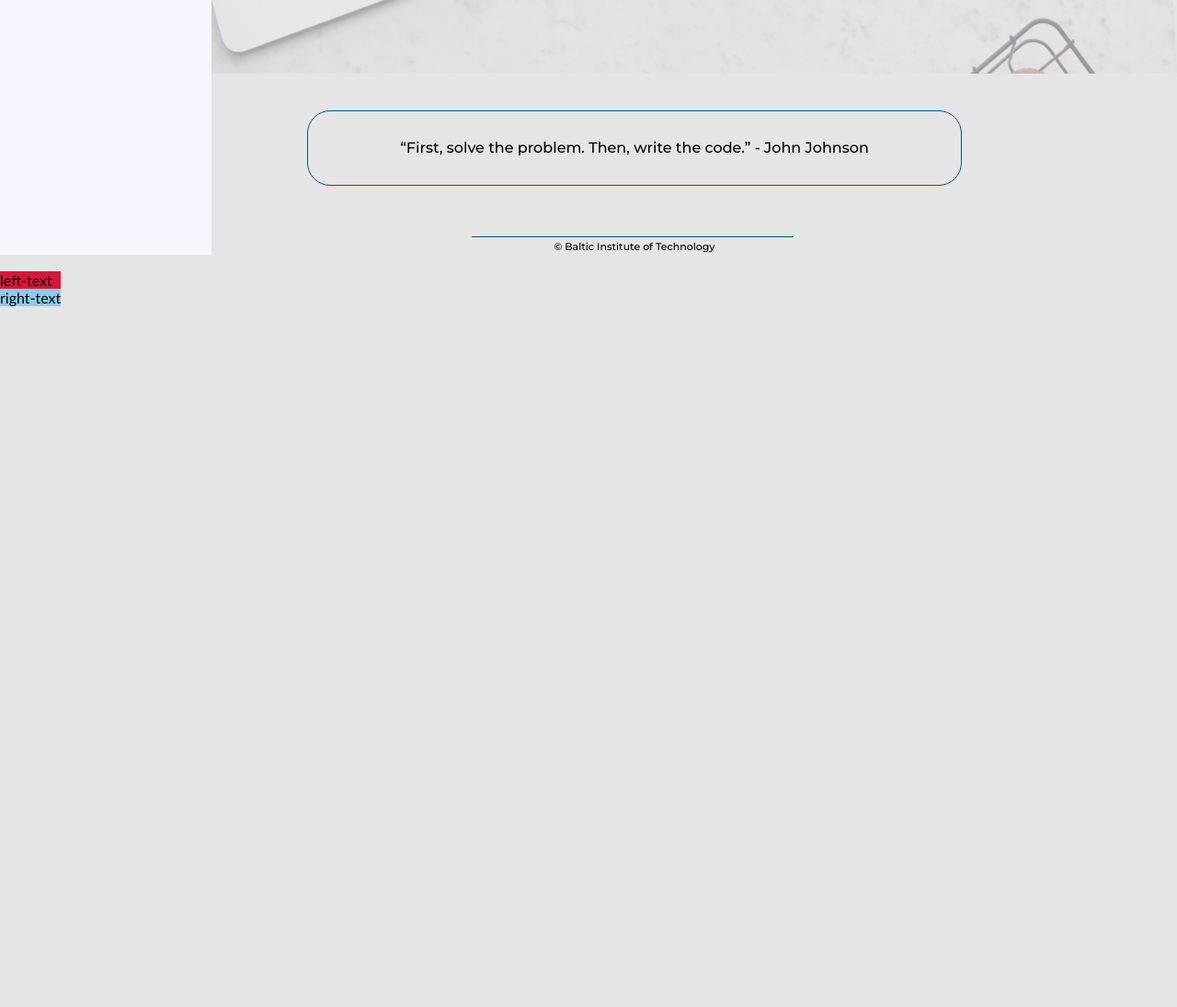
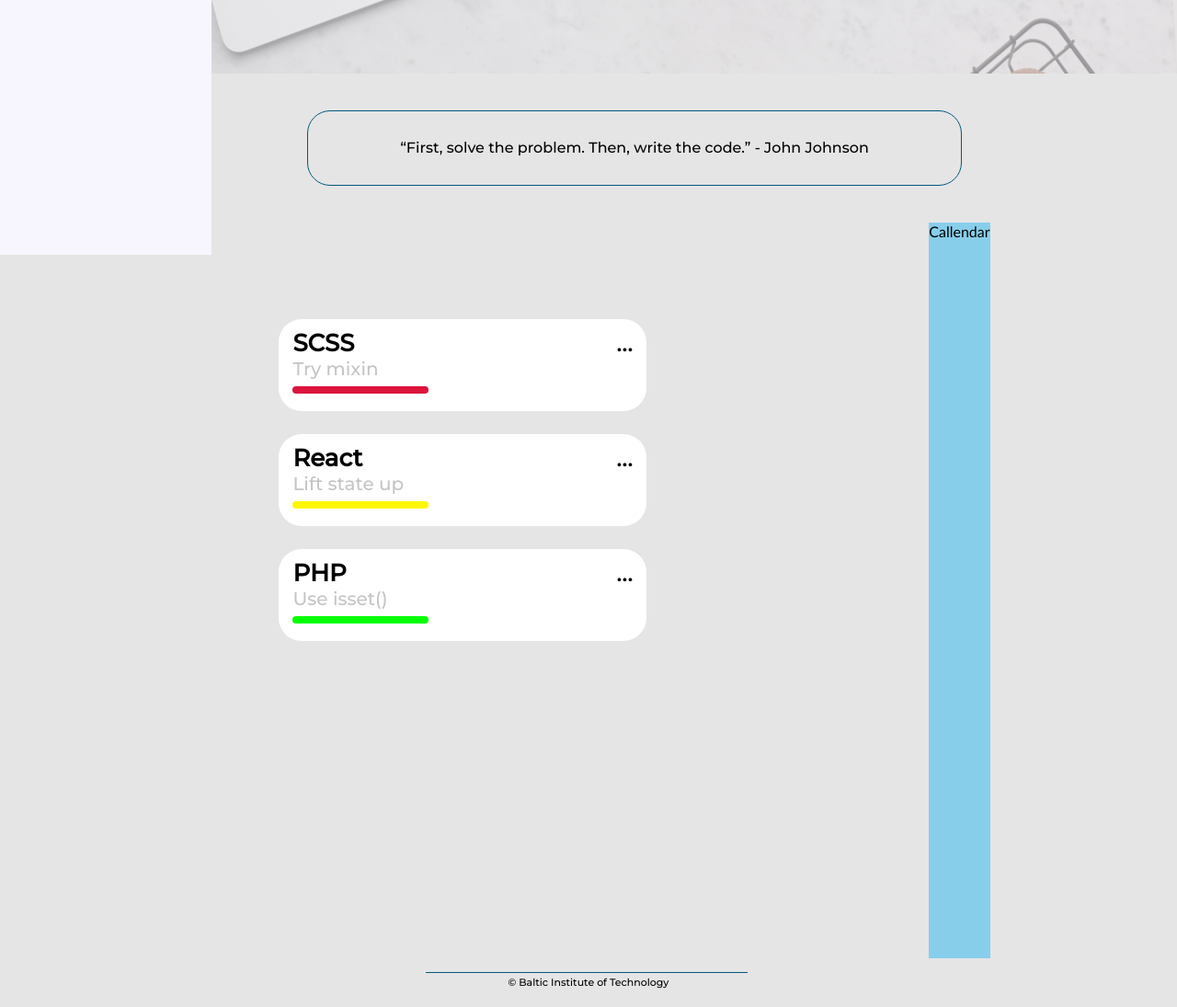
Before and after one commit to zasweted/15-first-friday-challenge, a website: page index.html in a window 1280 px wide. Shown: the part 523-1618 px from the top of the page at 92% size. Before the commit the page ends 856 px from the top, so only its background shows below. Drawn offline with Linux system fonts and the light colour scheme.

Commit message:
css/react/php containers

```diff
--- a/css/layout.css
+++ b/css/layout.css
@@ -1,4 +1,3 @@
-
 /*nav menu start*/
 .container {
     display: flex;
@@ -6,7 +5,7 @@
     padding: 0;
 }
 
-.container > .menu {
+.container>.menu {
     display: flex;
     flex-direction: column;
     position: fixed;
@@ -26,7 +25,7 @@
     margin: 56px 16px 0 16px;
 }
 
-.container > .menu:hover {
+.container>.menu:hover {
     display: flex;
     flex-direction: column;
     align-items: center;
@@ -48,7 +47,7 @@
     gap: 30px;
 }
 
-.column::before{
+.column::before {
     content: '';
     position: absolute;
     width: 100%;
@@ -84,14 +83,14 @@
 /* .img:hover {
     filter: invert(23%) sepia(25%) saturate(4280%) hue-rotate(171deg) brightness(98%) contrast(98%);
 } */
-.inner-items:hover > a > .img {
+.inner-items:hover>a>.img {
     filter: invert(23%) sepia(25%) saturate(4280%) hue-rotate(171deg) brightness(98%) contrast(98%);
     transition: all 0.3s linear;
 }
 
-.inner-items:hover > .hide {
+.inner-items:hover>.hide {
     color: #02577A;
-      transition: all 0.3s linear;
+    transition: all 0.3s linear;
 }
 
 
@@ -99,7 +98,8 @@
 .hide {
     display: none;
 }
-.container > .menu:hover .hide {
+
+.container>.menu:hover .hide {
     display: block;
 }
 
@@ -111,7 +111,7 @@
     height: auto;
 }
 
-.container > .menu:hover .main {
+.container>.menu:hover .main {
     margin-left: 200px;
 }
 
@@ -132,6 +132,7 @@
     justify-content: center;
 
 }
+
 .right {
     padding: 30px 60px;
     margin: 20px 40px;
@@ -141,6 +142,7 @@
     border-radius: 25px;
 
 }
+
 .left-text {
     font-family: montserrat;
     font-style: normal;
@@ -171,7 +173,7 @@
 /* top section end*/
 
 /* background img start*/
-.container > .main > .bg-img > img{
+.container>.main>.bg-img>img {
     width: 100%;
     height: 430px;
     z-index: 1;
@@ -186,6 +188,7 @@
     justify-content: center;
     padding: 40px 0;
 }
+
 .bot-content {
     padding: 30px 100px;
     border: 1.5px solid #02577A;
@@ -231,10 +234,106 @@
 
 /* calendar start */
 .cal-container-left {
-    background-color: crimson;
+    margin-top: 80px;
+    width: 300px;
 }
+
 .cal-container-right {
     background-color: skyblue;
 }
 
+.cal-section {
+    display: flex;
+    flex-direction: row;
+    justify-content: space-around;
+    margin-left: 100px;
+    width: 100%;
+    height: 100vh;
+}
+
+.inner-cal-container {
+    margin: 25px 0;
+    width: 400px;
+    height: 100px;
+    border-radius: 25px;
+    background-color: #fff;
+}
+
+.inner-cal-items {
+    margin: 0 15px;
+}
+
+.inner-cal-items-top-line {
+    padding-top: 10px;
+    display: flex;
+    flex-direction: row;
+    justify-content: space-between;
+}
+
+.dots {
+    font-size: 25px;
+    font-weight: 900;
+}
+
+.inner-cal-items-title {
+    font-size: 26px;
+    font-weight: 700;
+    font-family: montserrat;
+}
+
+.inner-cal-items-par {
+    font-size: 20px;
+    font-weight: 500;
+    font-family: montserrat;
+    color: #c4c4c4;
+    position: relative;
+}
+
+/* .inner-cal-items-par:after {
+    content: '';
+    width: 40%;
+    height: 8px;
+    border-radius: 25px;
+    background-color: #990000;
+    position: absolute;
+    bottom: -15px;
+    left: 0;
+} */
+.underline {
+    position: relative;
+}
+
+.green:after {
+    content: '';
+    width: 40%;
+    height: 8px;
+    border-radius: 25px;
+    background-color: lime;
+    position: absolute;
+    bottom: -15px;
+    left: 0;
+}
+
+.red:after {
+    content: '';
+    width: 40%;
+    height: 8px;
+    border-radius: 25px;
+    background-color: crimson;
+    position: absolute;
+    bottom: -15px;
+    left: 0;
+}
+
+.yellow:after {
+    content: '';
+    width: 40%;
+    height: 8px;
+    border-radius: 25px;
+    background-color: #fff700;
+    position: absolute;
+    bottom: -15px;
+    left: 0;
+}
+
 /* calendar end */
--- a/index.html
+++ b/index.html
@@ -58,22 +58,59 @@
                     <p class="bot-content">“First, solve the problem. Then, write the code.” - John Johnson</p>
                 </div>
             </div>
-            <div class="footer">
-                <p class="title">&copy; Baltic Institute of Technology</p>
-            </div>
+
         </div>
 
 
     </section>
 
     <section class="container">
-        <div class="cal-section" style="background-color:aqua">
-            <div class="cal-container-left">left-text</div>
-            <div class="cal-container-right">right-text</div>
+        <div class="cal-section">
+            <div class="cal-container-left">
+                <div class="inner-cal-container">
+                    <div class="inner-cal-items">
+                        <div class="inner-cal-items-top-line">
+                            <h1 class="inner-cal-items-title">SCSS</h1>
+                            <span class="dots">...</span>
+                        </div>
+                        <p class="inner-cal-items-par red">Try mixin</p>
+                        <span class="underline red"></span>
+                    </div>
+                </div>
+                <div class="inner-cal-container">
+                    <div class="inner-cal-items">
+                        <div class="inner-cal-items-top-line">
+                            <h1 class="inner-cal-items-title">React</h1>
+                            <span class="dots">...</span>
+                        </div>
+                        <p class="inner-cal-items-par yellow">Lift state up</p>
+                        <span class="underline yellow"></span>
+                    </div>
+                </div>
+                <div class="inner-cal-container">
+                    <div class="inner-cal-items">
+                        <div class="inner-cal-items-top-line">
+                            <h1 class="inner-cal-items-title">PHP</h1>
+                            <span class="dots">...</span>
+                        </div>
+                        <p class="inner-cal-items-par green">Use isset()</p>
+                        <span class="underline green"></span>
+                    </div>
+                </div>
+            </div>
+            <div class="cal-container-right">
+                <div>Callendar</div>
+            </div>
         </div>
 
     </section>
 
+
+    <footer>
+        <div class="footer">
+            <p class="title">&copy; Baltic Institute of Technology</p>
+        </div>
+    </footer>
 </body>
 
 </html>
```
